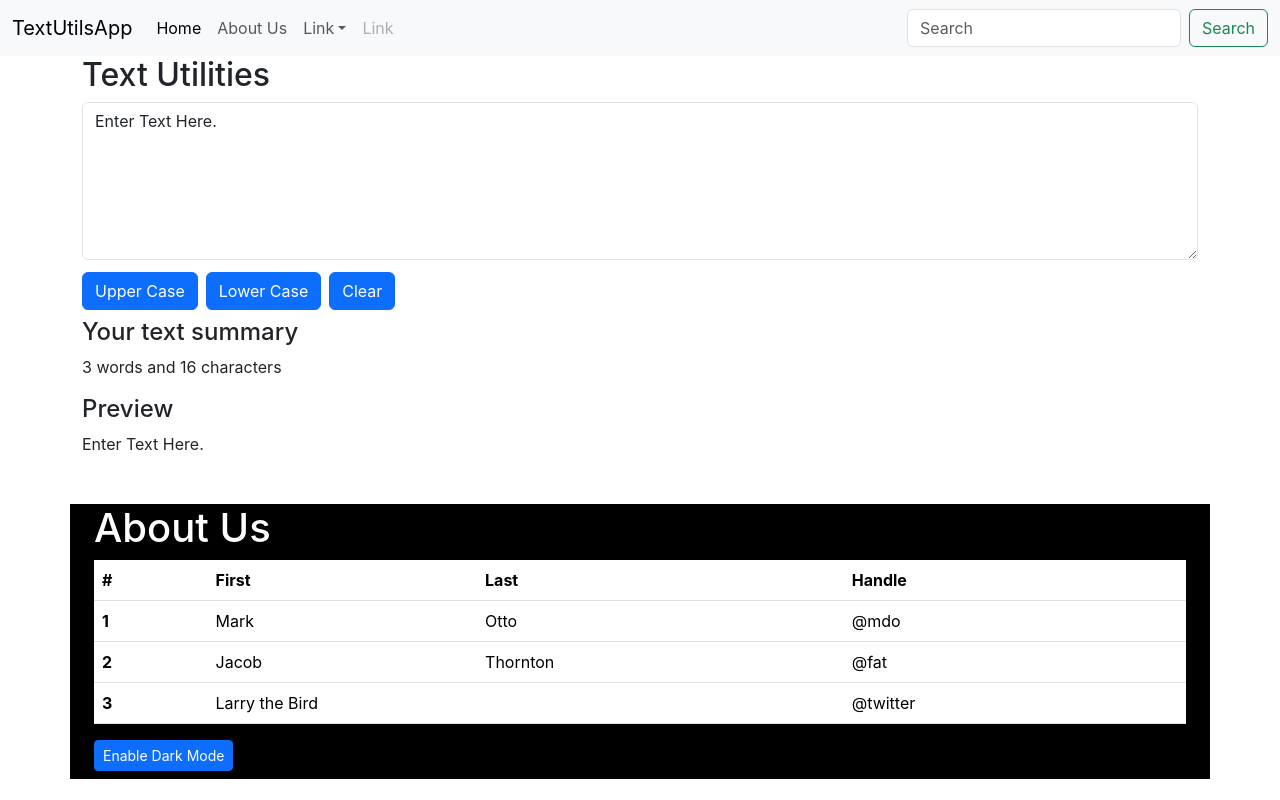
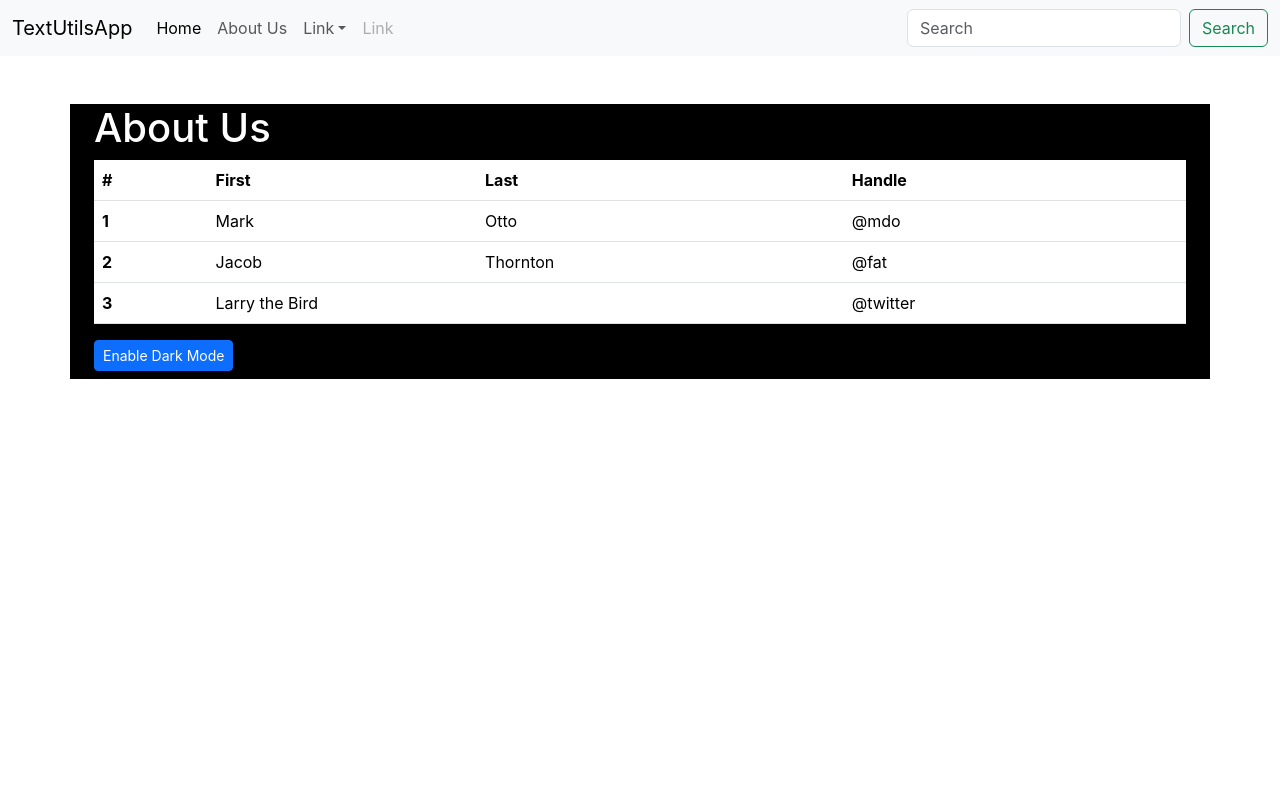
Before and after one commit to IJAHARKHAN/learnReact.io, a React (Create React App) app: page / in a window 1280 px wide. Built offline with nearby package versions, Linux system fonts and the light colour scheme.

Commit message:
CommentIn TextForm

```diff
--- a/src/App.js
+++ b/src/App.js
@@ -11,7 +11,7 @@ function AppMoonFunction() {
     <>
       {/* <Navbar title="TextUtils" aboutText="About" homeText="Home"/> */}
       <Navbar title="TextUtilsApp"/>
-      <TextForm  title="Utilities"/>
+      {/* <TextForm  title="Utilities"/> */}
       <About/>
     </>
   );
```
